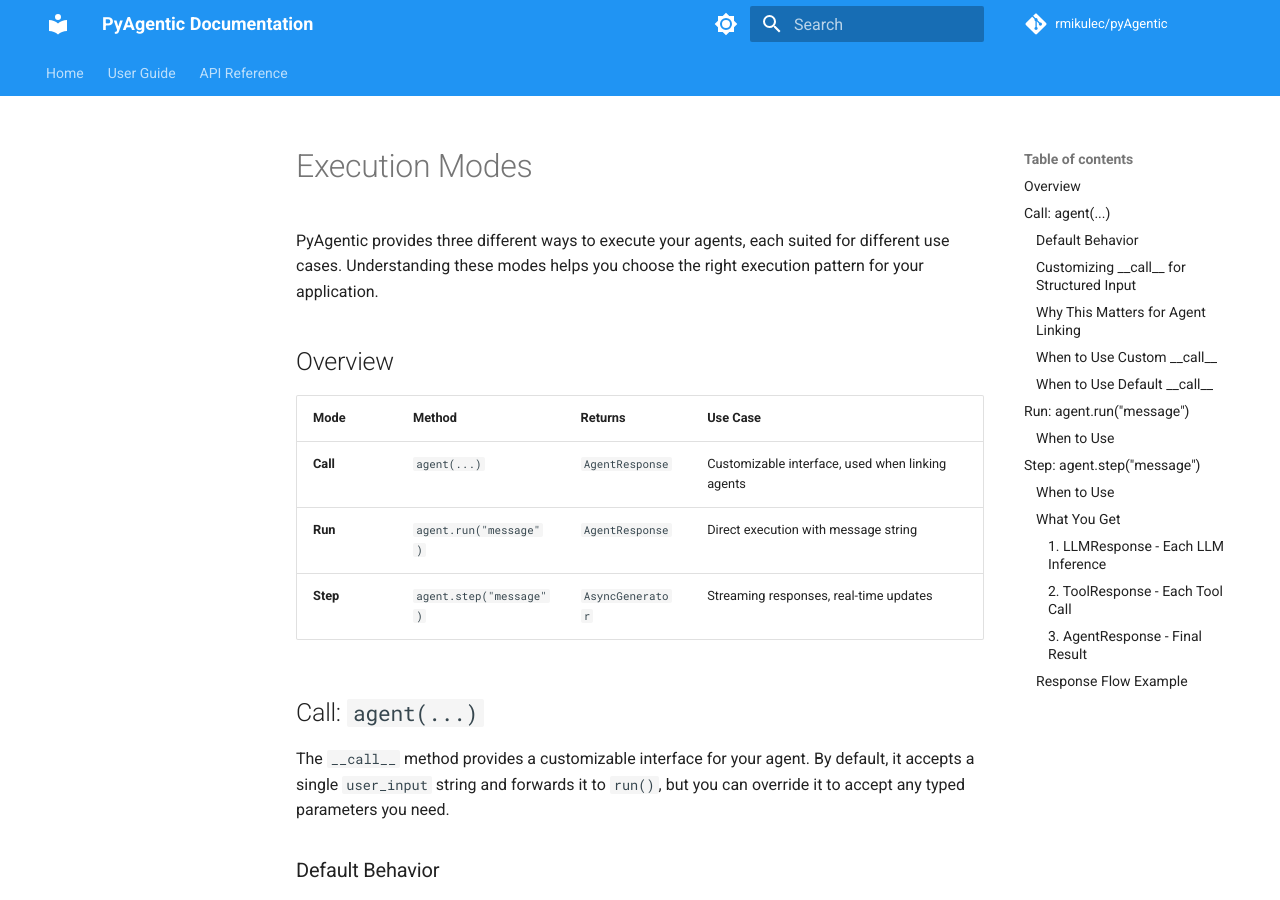
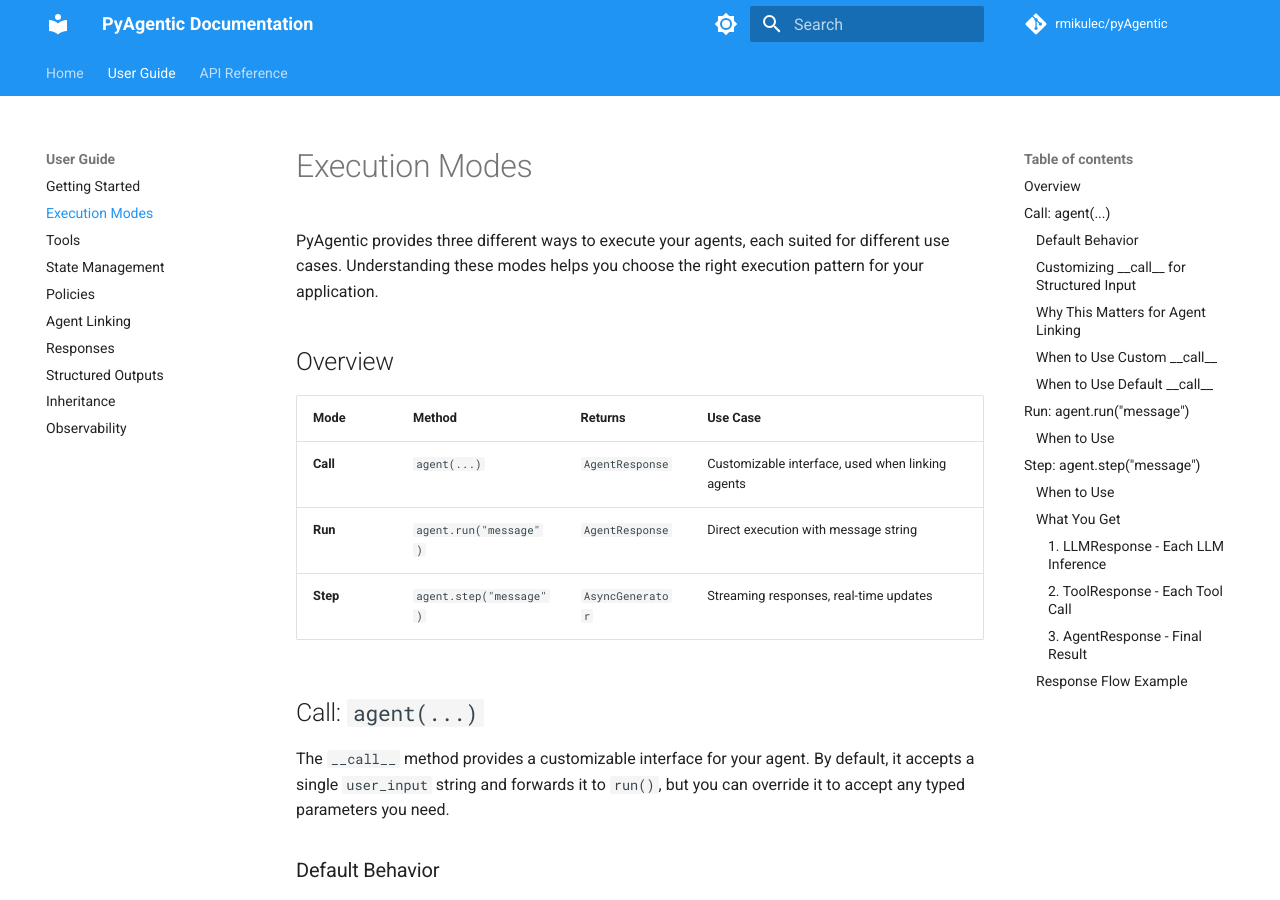
Before and after one commit to rmikulec/pyAgentic, an MkDocs documentation site: the page built from docs/execution-modes.md, in a window 1280 px wide and 900 px high. Built offline with MkDocs 1.6.1 and Material for MkDocs 9.7.7, drawn with Linux system fonts in a browser that asks for light colours; comment, search, counter and statistics services are not loaded.

Commit message:
Fixed link in mkdocs

```diff
--- a/mkdocs.yml
+++ b/mkdocs.yml
@@ -7,7 +7,7 @@ nav:
   - Home: index.md
   - User Guide:
     - Getting Started: getting-started.md
-    - Execution Modes: execution_modes.md
+    - Execution Modes: execution-modes.md
     - Tools: tools.md
     - State Management: states.md
     - Policies: policies.md
```
